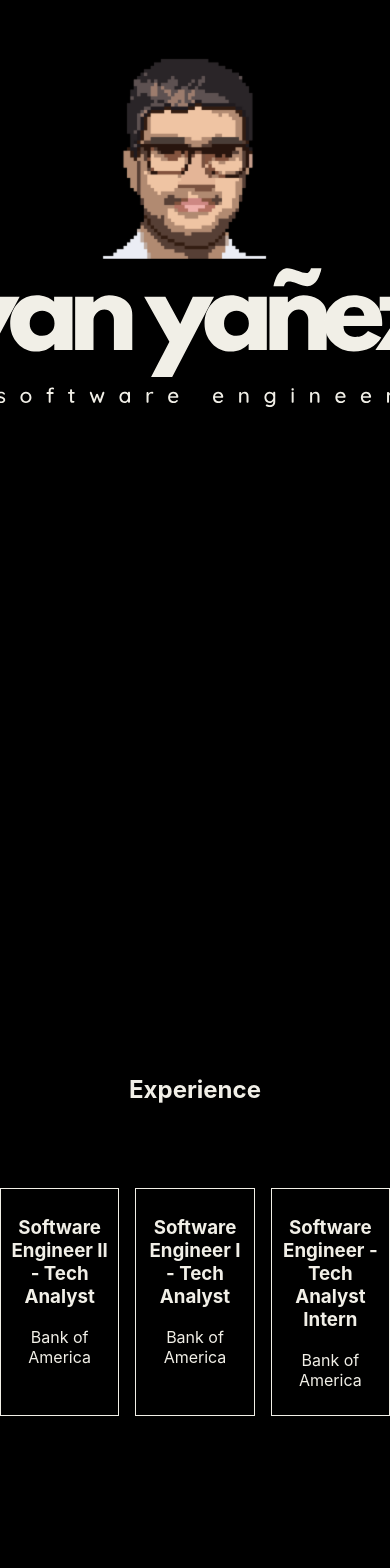
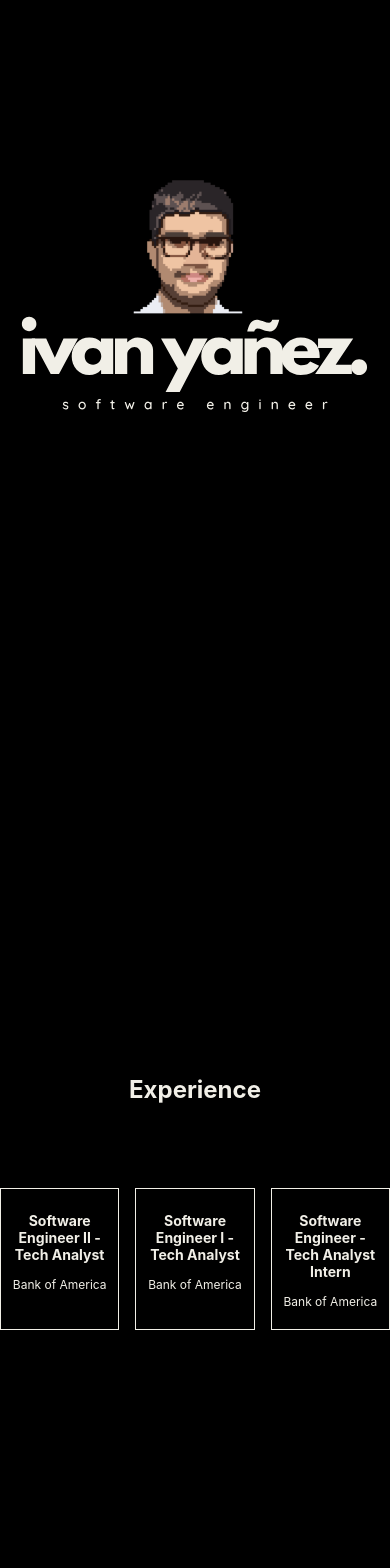
Before and after one commit to ivanyanez27/react-website, a React (Create React App) app: page / in a window 390 px wide. Shown: the top 1568 px of the page. Built offline with nearby package versions, Linux system fonts and the light colour scheme.

Commit message:
Updated mobile responsiveness

```diff
--- a/src/App.css
+++ b/src/App.css
@@ -22,7 +22,6 @@
   color: #61dafb;
 }
 
-/* App.css */
 .App {
   text-align: center;
 }
@@ -50,16 +49,15 @@ html {
 }
 
 .MainContent {
-  /* Add your styles for main content */
   background-color: black;
 }
 
 .Wallpaper {
-  background-color: black; /* Replace with actual wallpaper or image */
+  background-color: black;
   background-image: url('../assets/ivan.svg');
   background-size: cover;
   background-repeat: no-repeat;
-  height: 100vh; /* Adjust as necessary */
+  height: 100vh;
   position: sticky;
   padding: auto;
 }
@@ -67,9 +65,23 @@ html {
 /* Medium devices (tablets) */
 @media (max-width: 899px) {
   .Wallpaper {
-    background-color: black; /* Replace with actual wallpaper or image */
+    background-color: black;
     background-image: url('../assets/ivan.svg');
     background-size: 90vh;
+    background-position: center;
+    background-repeat: no-repeat;
+    height: 100vh;
+    position: sticky;
+    padding: auto;
+  }
+}
+
+/* Small devices (mobile) */
+@media (max-width: 599px) {
+  .Wallpaper {
+    background-color: black;
+    background-image: url('../assets/ivan.svg');
+    background-size: 60vh;
     background-position: center;
     background-repeat: no-repeat;
     height: 100vh; /* Adjust as necessary */
@@ -78,19 +90,26 @@ html {
   }
 }
 
-/* Small devices (mobile) */
-@media (max-width: 599px) {
+/* iPhone X and newer (including iPhone 11, 12, 13, 14 series) */
+@media only screen
+  and (device-width: 375px)
+  and (device-height: 812px)
+  and (-webkit-device-pixel-ratio: 3),
+only screen
+  and (device-width: 812px)
+  and (device-height: 375px)
+  and (-webkit-device-pixel-ratio: 3) {
     .Wallpaper {
-    background-color: black; /* Replace with actual wallpaper or image */
+      background-color: black;
       background-image: url('../assets/ivan.svg');
-    background-size: 90vh;
+      background-size: 200vh;
       background-position: center;
       background-repeat: no-repeat;
-    height: 100vh; /* Adjust as necessary */
       position: sticky;
       padding: auto;
     }
 }
+
 
 ul li {
   cursor: pointer;
@@ -108,6 +127,19 @@ ul li {
   padding-bottom: 10vh;
 }
 
+/* Small devices (mobile) */
+@media (max-width: 599px) {
+  .PortfolioItem, .ExperienceItem {
+    border: 1px solid #f1efe7;
+    background-color: black;
+    color: #f1efe7;
+    margin-top: 5vh;
+    margin-bottom: 10vh;
+    padding: 10vh;
+    font-size: 12px;
+  }
+}
+
 .PortfolioItem, .ExperienceItem {
   border: 1px solid #f1efe7;
   background-color: black;
```
Lines whose indentation alone changed are shown as unchanged.
